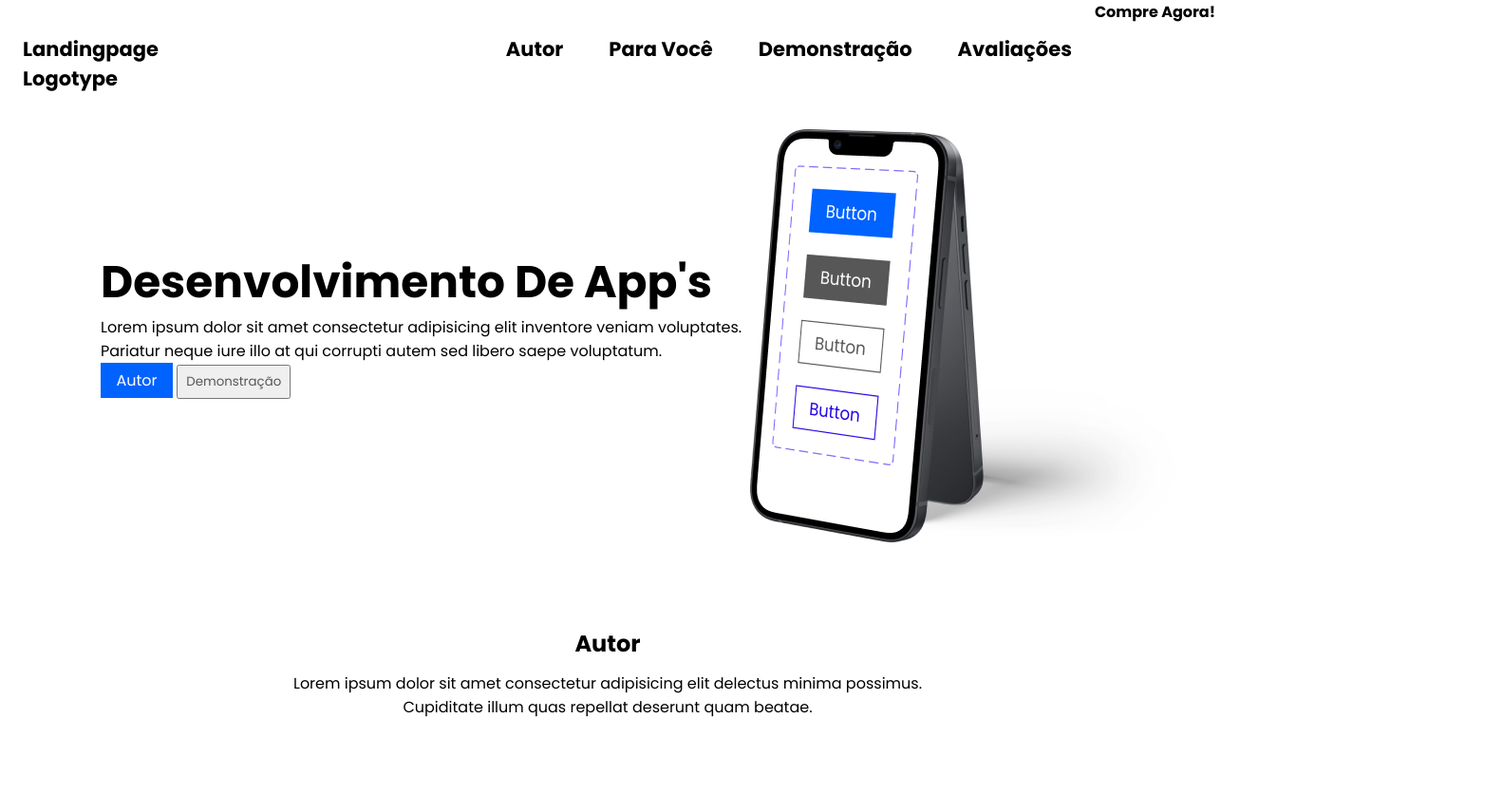
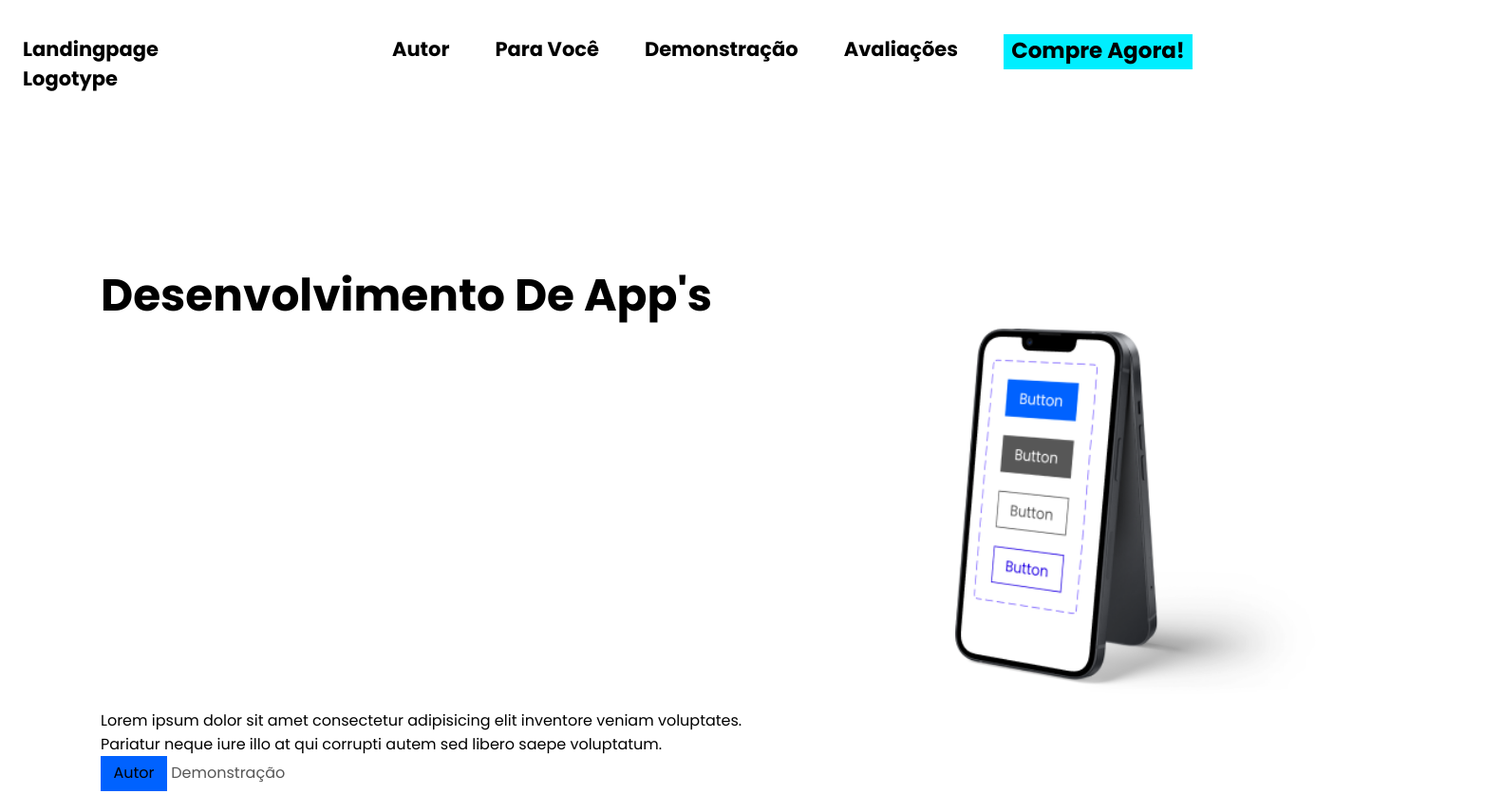
Before and after one commit to joaovictorinoue/loja-de-apps, a plain HTML site: page index.html in a window 1280 px wide. Shown: the top 836 px of the page at 95% size, 1583 px wide, since content can reach past the window. Drawn offline with Linux system fonts and the light colour scheme.

Commit message:
modificando a imagem do cell

```diff
--- a/index.css
+++ b/index.css
@@ -36,8 +36,16 @@ div h1 {
     margin-top: 11%;
 }
 
-.imagens-celular {
-    display: inline-block;
+.celular{
+    display: inline-flex;
+    flex-direction: column;
+    justify-content: center;
+}
+
+.celular-img{
+    width: 1300px;
+    padding-left: 900px;
+
 }
 
 div main {
@@ -45,44 +53,15 @@ div main {
     left: 216px;
 }
 
-.shadow {
-    position: absolute;
-    left: 61.88%;
-    right: -4.5%;
-    top: 49%;
-}
-
-.shadow1 {
-    position: absolute;
-    left: 64.63%;
-    right: 17.5%;
-    top: 17.12%;
-}
-
-.iphone13 {
-    position: absolute;
-    left: 61.73%;
-    right: 18.51%;
-    top: 17.01%;
-    bottom: 20.85%;
-}
-
-.mockup {
-    position: absolute;
-    width: 196.22px;
-    height: 420.5px;
-    left: 62.26%;
-    top: 18.11%;
-}
-
 .botao-autor {
-    width: 76px;
+    width: 70px;
     height: 37px;
     padding: 10px, 16px;
     font-size: 16px;
     background-color: #0062ff;
-    color: white;
-    border: none;
+    color: rgb(255, 255, 255);
+    text-align: center;
+    padding-top: 5px;
 }
 
 .botao-demonstracao {
@@ -149,7 +128,6 @@ main div {
     flex-direction: column;
     justify-content: center;
     align-items: center;
-width: 1583px;
     height: 702px;
     left: 1px;
     top: 124px;
@@ -300,7 +278,14 @@ top: 124px;
 }
 
 
-
+.botao-compre{
+    width: 199px;
+    height: 37px;
+    font-size: 23px;
+    background-color: #00eeff;
+    border: none;
+    text-align: center;
+}
 
 
 .quero-desconto{
--- a/index.html
+++ b/index.html
@@ -20,25 +20,31 @@
                 <li><a href="#para_voce">Para Você</a></li>
                 <li><a href="#demonstracao">Demonstração</a></li>
                 <li><a href="#avaliacoes">Avaliações</a></li>
-                <a href="#" class="botao-compre">Compre Agora!</a>
+                <li><a href="#" class="botao-compre">Compre Agora!</a></li>
             </ul>
         </strong>
     </header>
-    <div class="">
+    <div class="celular">
         <main class="desenvolvimento-app">
+
             <h1>Desenvolvimento De App's</h1>
+            <div>
+                <img src="img/celular.png" class="celular-img">
+            </div>
             <p>Lorem ipsum dolor sit amet consectetur adipisicing elit inventore veniam voluptates.<br> Pariatur
                 neque
                 iure illo at qui corrupti autem sed libero saepe voluptatum.</p>
-            <button class="botao-autor">Autor</button>
-            <button class="botao-demonstracao">Demonstração</button>
+
+            <div class="botao-autor">
+            <a href="#autor" >Autor</a>
+            </div>
+            <div>
+            <a href="#demonstracao" class="botao-demonstracao"  >Demonstração</a>
+            </div>
+
         </main>
-        <div class="imagens-celular">
-            <p class="shadow"><img src="img/Shadow.png"></p>
-            <p class="shadow1"><img src="img/Shadow-1.png"></p>
-            <p class="iphone13"><img src="img/iPhone-13.png"></p>
-            <p class="mockup"><img src="img/Mockup.png"></p>
-        </div>
+
+
     </div>
 
     <main class="j">
```
Lines whose indentation alone changed are shown as unchanged.
